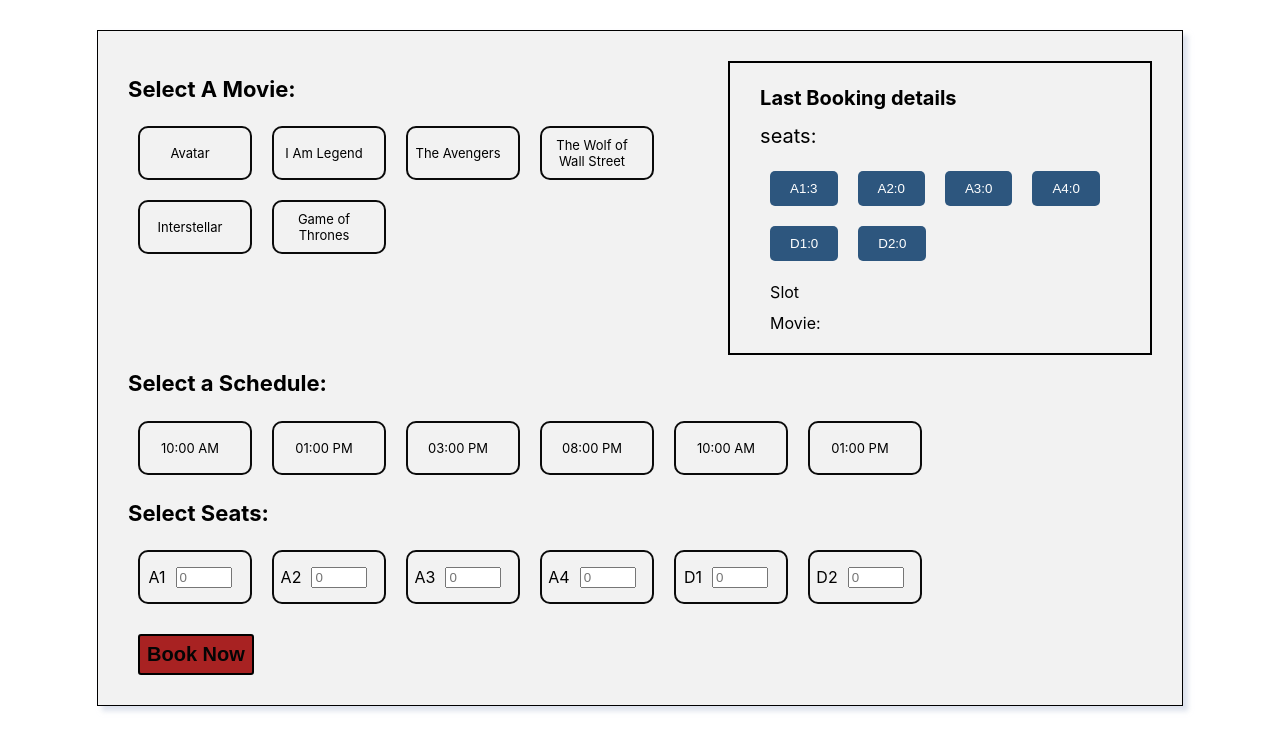
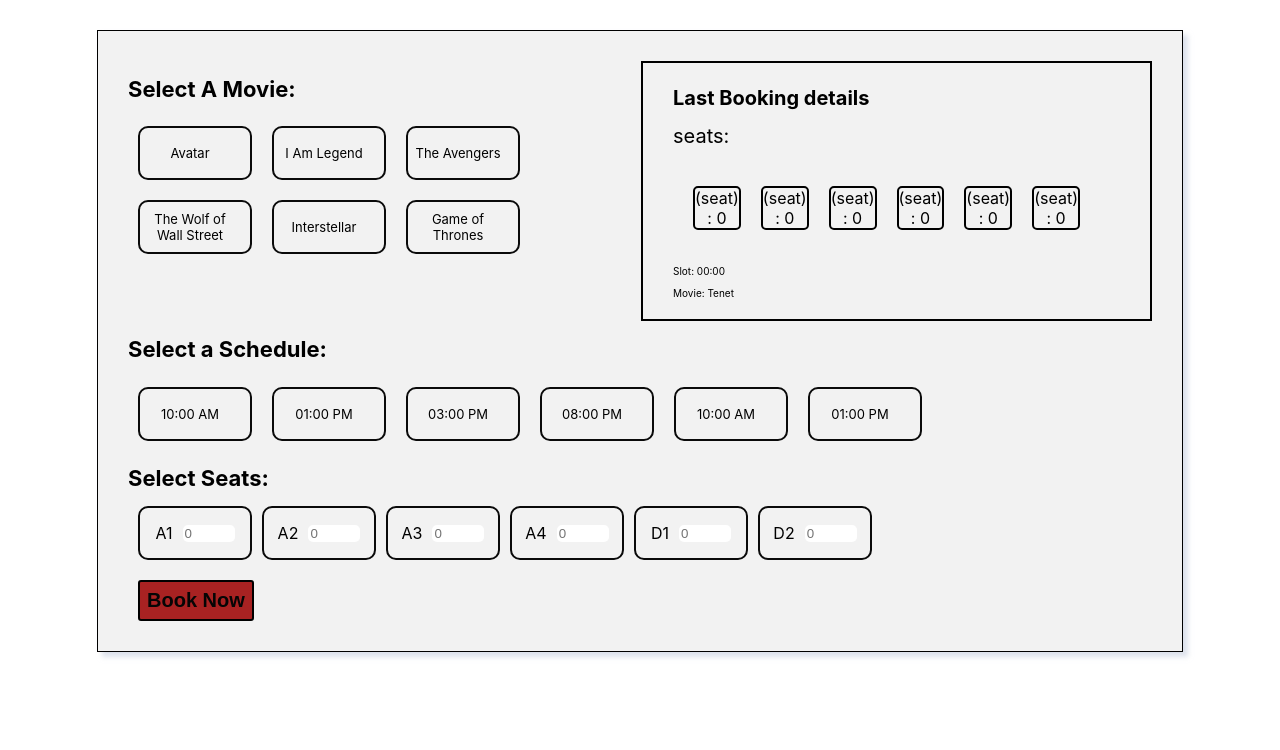
Before and after one commit to prajwaljain19/Bookmyshow-Nodejs, a React (Create React App) app: page / in a window 1280 px wide. Shown: the top 750 px of the page. Built offline with nearby package versions, Linux system fonts and the light colour scheme.

Commit message:
9/11/2024

```diff
--- a/src/CSS/Home.css
+++ b/src/CSS/Home.css
@@ -67,9 +67,6 @@
     border-radius: 5px;
     cursor: pointer;
 }
-.btn_gp {
-    margin-left: 10px;
-}
 .book_slot {
     font-weight: normal;
     font-size: medium;
@@ -85,5 +82,27 @@
     border: none;
     border: 2px solid black;
     cursor: pointer;
-
 }
+.btn_button {
+    margin: 10px;
+    font-size: medium;
+    display: inline-flex;
+    padding: 5px 10px;
+}
+.seat_value {
+    display: flex;
+    flex-wrap: wrap;
+    margin: 10px;
+    border: 2px solid black;
+    border-radius: 5px;
+    cursor: pointer;
+    align-items: center;
+    text-align: center;
+    margin: 10px;
+    position: relative;
+    right: 10px;
+    transition: background-color 0.3s, border-color 0.3s;
+}
+.seat_value:hover {
+    background-color: rgba(164, 142, 142, 0.207)
+}
--- a/src/CSS/SeatInput.css
+++ b/src/CSS/SeatInput.css
@@ -1,17 +1,22 @@
 .form-check{
     width: 100px;
     height: 50px;
-    padding-right: 10px;
     color: black;
     display: flex;
+    padding-left: 10px;
     justify-content: center;
     align-items: center;
     border-radius: 10px;
-    margin: 10px;
+    margin-left: 10px;
     cursor: pointer;
     border: 2px solid rgb(10, 10, 10);
 }
 .seat_input {
-     margin-left: 10px;
-     position: relative;
+    margin-left: 10px;
+    position: relative;
+    border: none;
+    cursor: pointer;
+    border-radius: 5px;
+    margin: 10px;
+
 }
--- a/src/component/Lastbooking.js
+++ b/src/component/Lastbooking.js
@@ -1,4 +1,6 @@
 import React from 'react'
+import { seats } from '../data'
+import "../CSS/Home.css"
 
 const Lastbooking = () => {
   return (
@@ -7,20 +9,15 @@ const Lastbooking = () => {
 
        <h1 className='seat_d'>seats:</h1>
        <div className='btn_button'>
-       <button>A1:3</button>
-       <button>A2:0</button>
-       <button>A3:0</button>
-       <button>A4:0</button>
-       <button>D1:0</button>
-       <button>D2:0</button>
+        {seats.map((el,index) => (
+          <li className='seat_value' key={index}>
+            (seat) : 0
+          </li>
+        ))}
        </div>
-       <div className='btn_gp'>
-        <h1 className='book_slot'>Slot</h1>
-        <h1 className='book_movie'>Movie: </h1>
-       </div>
-
+       <p className='slot' style={{textAlign: "left"}}>Slot: 00:00 </p>
+       <p className='movie'>Movie: <span>Tenet</span></p>
     </div>
-
   )
 }
 
```
